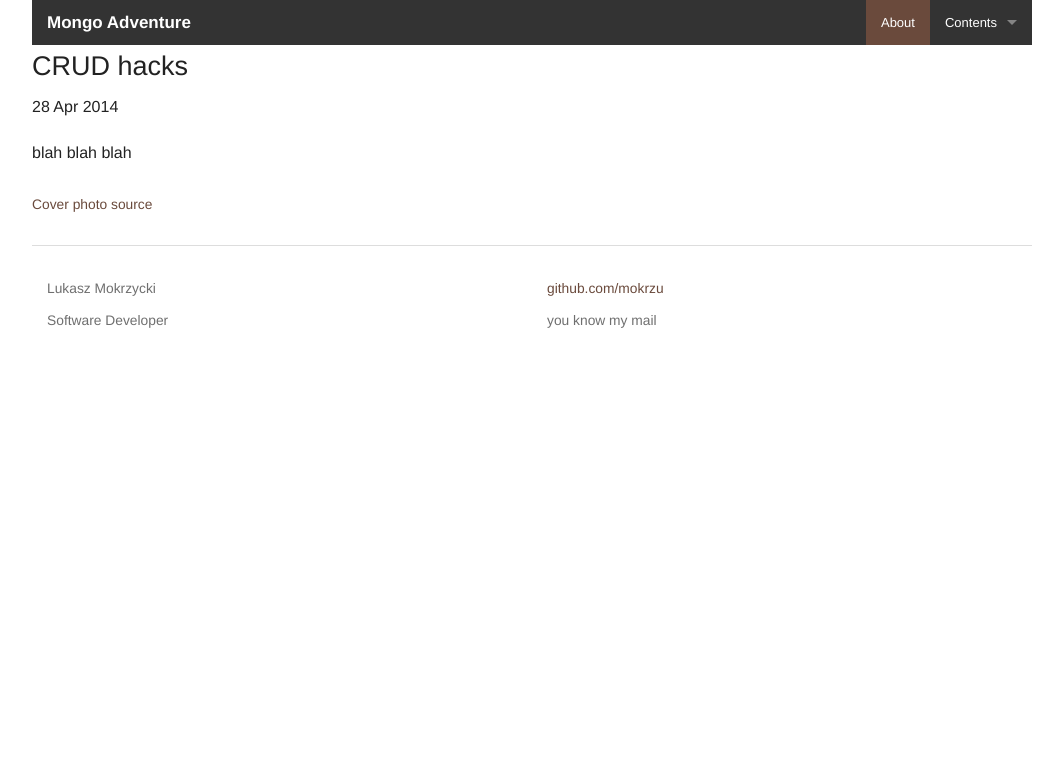
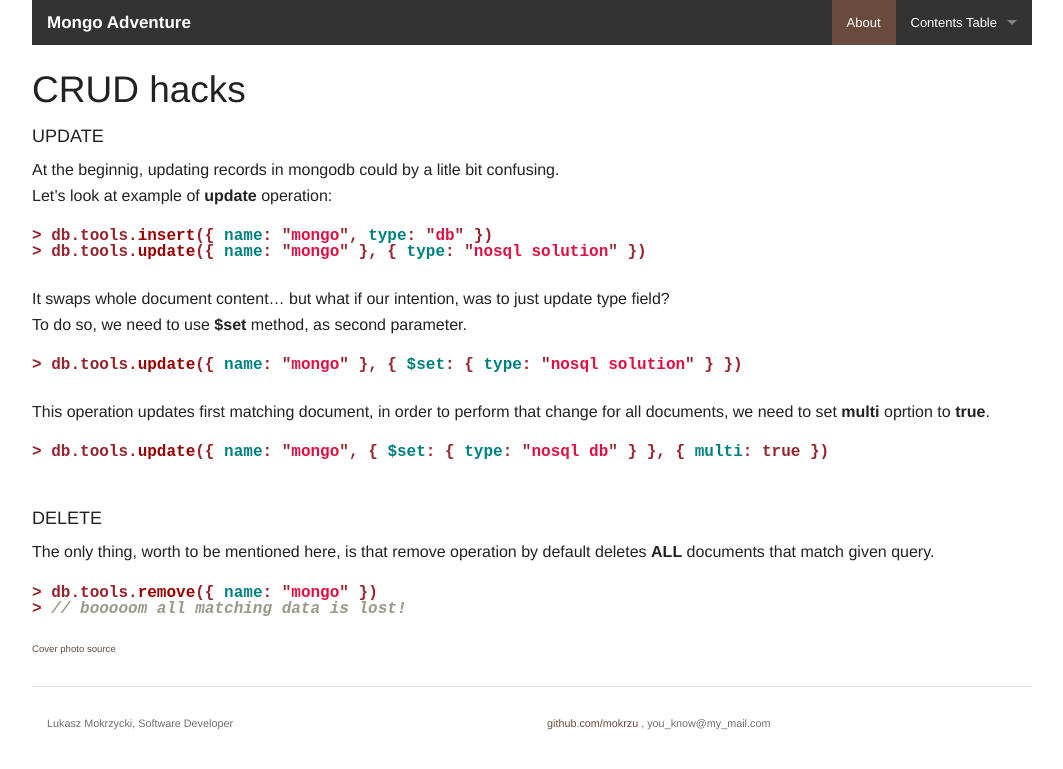
Before and after one commit to mokrzu/mokrzu.github.io, a Jekyll site: the page built from _posts/2014-04-28-crud-hacks.markdown, in a window 1280 px wide. Shown: the top 769 px of the page, without its empty margins (108-1171 px from the left). Built offline with Jekyll 4.4.1, drawn with Linux system fonts in a browser that asks for light colours; Markdown is read by kramdown in place of the engine named in the settings.

Commit message:
CRUD hacks - draft version

````diff
--- a/_config.yml
+++ b/_config.yml
@@ -1,3 +1,4 @@
 name: Your New Jekyll Site
 markdown: redcarpet
 pygments: true
+permalink: none
--- a/_layouts/default.html
+++ b/_layouts/default.html
@@ -27,26 +27,25 @@
               <li class="name">
                 <h1><a href="/"><strong>Mongo Adventure</strong></a></h1>
               </li>
-               <!-- Remove the class "menu-icon" to get rid of menu icon. Take out "Menu" to just have icon alone -->
               <li class="toggle-topbar menu-icon"><a href="#"><span>Menu</span></a></li>
             </ul>
 
             <section class="top-bar-section">
-              <!-- Right Nav Section -->
               <ul class="right">
-                <li class="active"><a href="/jekyll/update/2014/04/24/welcome-to-jekyll.html">About</a></li>
+                <!-- Right Nav Section -->
+                <li class="active"><a href="/jekyll/update/welcome-to-jekyll.html">About</a></li>
                 <li class="has-dropdown">
-                  <a href="#">Contents</a>
+                  <a href="#">Contents Table</a>
                   <ul class="dropdown">
-                    <li><a href="/mongodb/2014/04/28/crud-hacks.html">1. CRUD hacks</a></li>
-                    <li><a href="/mongodb/2014/04/29/aggregation-pipeline.html">2. Aggregation pipeline</a></li>
-                    <li><a href="/mongodb/2014/04/30/map-reduce.html">3. Map / Reduce</a></li>
+                    <li><a href="/mongodb/crud-hacks.html">1. CRUD hacks</a></li>
+                    <li><a href="/mongodb/aggregation-pipeline.html">2. Aggregation pipeline</a></li>
+                    <li><a href="/mongodb/map-reduce.html">3. Map / Reduce</a></li>
                   </ul>
                 </li>
               </ul>
 
-              <!-- Left Nav Section -->
               <ul class="left">
+                <!-- Left Nav Section -->
               </ul>
             </section>
           </nav>
@@ -61,20 +60,19 @@
         <div class="footer">
           <hr/>
           <div class="small-6 columns">
-            <h4>
+            <h5>
               <small>
-                Lukasz Mokrzycki<br />
-                Software Developer<br />
+                Lukasz Mokrzycki, Software Developer
               </small>
-            </h4>
+            </h5>
           </div>
           <div class="small-6 columns">
-            <h4>
+            <h5>
               <small>
-                <a href="https://github.com/mokrzu">github.com/mokrzu</a><br />
-                you know my mail<br />
+                <a href="https://github.com/mokrzu">github.com/mokrzu</a>
+                , you_know@my_mail.com
               </small>
-            </h4>
+            </h5>
           </div>
         </div>
       </div>
--- a/_layouts/post.html
+++ b/_layouts/post.html
@@ -1,11 +1,16 @@
 ---
 layout: default
 ---
-<h3>{{ page.title }}</h3>
-<p class="meta">{{ page.date | date_to_string }}</p>
+<br/>
+<h2>{{ page.title }}</h2>
 
 <div class="post">
-{{ content }}
+  {{ content }}
 </div>
 
-<h4><small><a href="{{ page.image_src }}"> Cover photo source  </a></small></h4>
+<br/>
+<h6>
+  <small>
+    <a href="{{ page.image_src }}"> Cover photo source  </a>
+  </small>
+</h6>
--- a/_posts/2014-04-28-crud-hacks.markdown
+++ b/_posts/2014-04-28-crud-hacks.markdown
@@ -7,4 +7,39 @@ image: http://www.fillmurray.com/300/200
 image_src: http://www.fillmurray.com
 ---
 
-blah blah blah
+##### UPDATE
+
+At the beginnig, updating records in mongodb could by a litle bit confusing.
+<br>
+Let's look at example of **update** operation:
+
+```js
+> db.tools.insert({ name: "mongo", type: "db" })
+> db.tools.update({ name: "mongo" }, { type: "nosql solution" })
+```
+<br>
+It swaps whole document content... but what if our intention, was
+to just update type field?
+<br>
+To do so, we need to use **$set** method, as second parameter.
+
+```js
+> db.tools.update({ name: "mongo" }, { $set: { type: "nosql solution" } })
+```
+<br>
+This operation updates first matching document, in order to perform that change
+for all documents, we need to set **multi** oprtion to **true**.
+
+```js
+> db.tools.update({ name: "mongo", { $set: { type: "nosql db" } }, { multi: true })
+```
+<br>
+##### DELETE
+
+The only thing, worth to be mentioned here, is that remove operation by default
+deletes **ALL** documents that match given query.
+
+```js
+> db.tools.remove({ name: "mongo" })
+> // booooom all matching data is lost!
+```
````
Also changed, not shown: _posts/2014-04-24-welcome-to-jekyll.markdown (+7 -16 lines).
